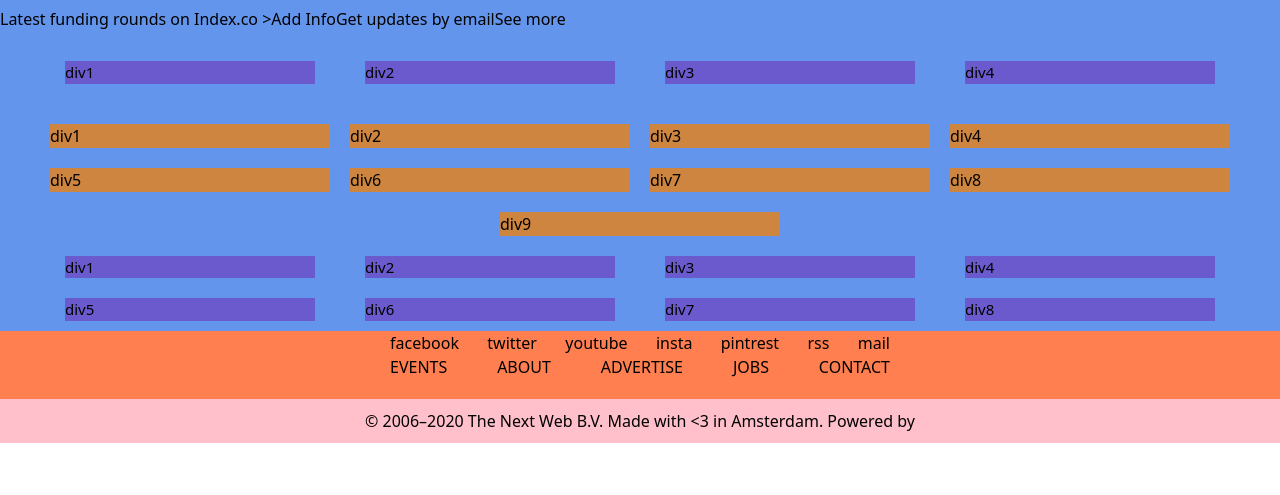
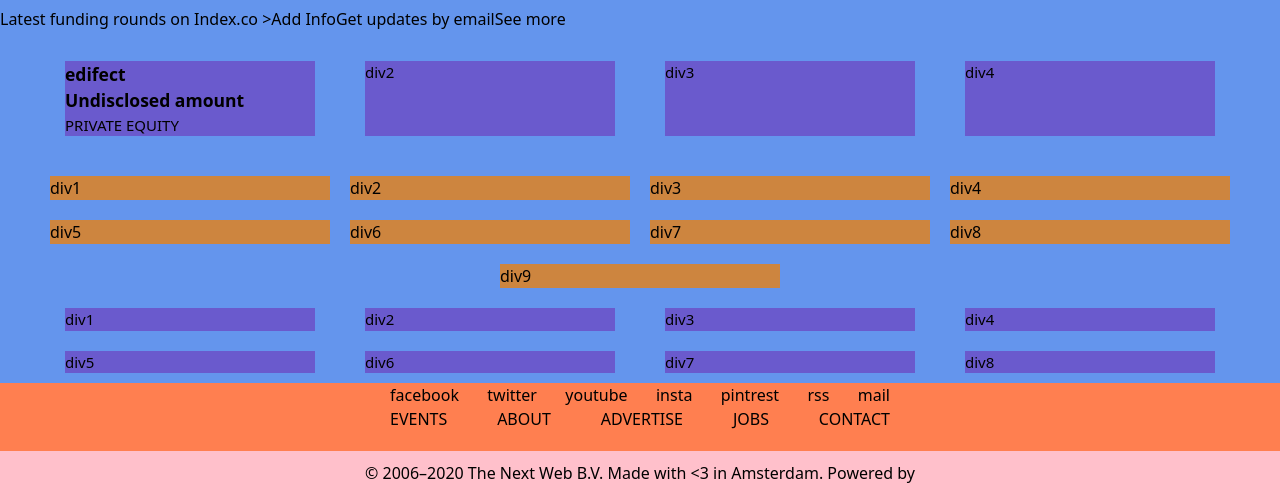
Before and after one commit to DcRonan/responsive-design, a website: page src/index.html in a window 1280 px wide. Shown: the part 1039-1534 px from the top of the page. Before the commit the page ends 1482 px from the top, so only its background shows below. Drawn offline with nearby package versions, Linux system fonts and the light colour scheme.

Commit message:
article tag added.

```diff
--- a/src/css/style.css
+++ b/src/css/style.css
@@ -75,6 +75,7 @@ nav {
     font-size: 12px;
     background-color: black;
     position: fixed;
+    z-index: 1;
 }
 
 main > h2 > a {
--- a/src/index.html
+++ b/src/index.html
@@ -324,18 +324,24 @@
        <section class="funding-section">
 
        <div class="container funding">
-         <div class="flex-box">
-           div1
-         </div>
-         <div class="flex-box">
+         <article class="flex-box ">
+           <div>
+              <h3>edifect</h3>
+              <h3>Undisclosed amount</h3>
+              <p>PRIVATE EQUITY</p>
+           </div>
+           <div></div>
+           <div></div>
+         </article>
+         <article class="flex-box">
            div2
-         </div>
-         <div class="flex-box">
+         </article>
+         <article class="flex-box">
            div3
-         </div>
-         <div class="flex-box">
+         </article>
+         <article class="flex-box">
            div4
-         </div>
+         </article>
        </div>
 
       </section>
```
Also changed, not shown: src/assets/bootstr.png (added), src/assets/rabbit.png (added), src/assets/sign.png (added), src/assets/windmill.png (added).
